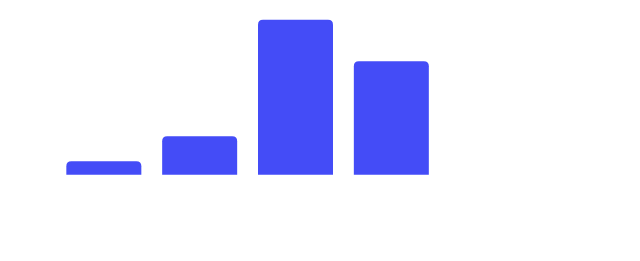
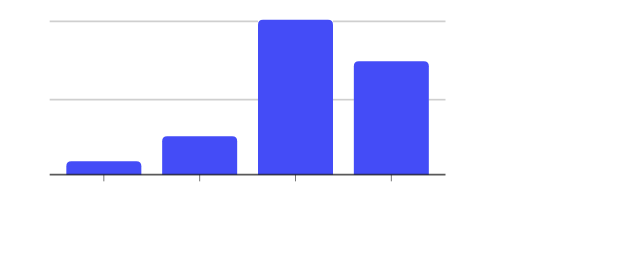
Before and after one commit to MilkMidav/svg, a plain HTML site: page index.html in a window 1280 px wide. Shown: the whole page, without its empty margins (0-640 px from the left). Drawn offline with Linux system fonts and the light colour scheme.

Commit message:
add transparent line in chatr

```diff
--- a/index.html
+++ b/index.html
@@ -15,6 +15,16 @@
       <path d="M135,200  h90  v-40 q0,-6 -6,-6 h-78 q-6,0 -6,6" fill="#444cf7" />
       <path d="M250,200  h90  v-180 q0,-6 -6,-6 h-78 q-6,0 -6,6" fill="#444cf7" />
       <path d="M365,200  h90  v-130 q0,-6 -6,-6 h-78 q-6,0 -6,6" fill="#444cf7" />
+      <line x1="0" y1="200" x2="475" y2="200" stroke="rgba(19, 19, 19, 0.7)" stroke-width="2px" />
+      <line x1="65" y1="200" x2="65" y2="208" stroke="rgba(19, 19, 19, 0.7)" stroke-width="1px" />
+      <line x1="180" y1="200" x2="180" y2="208" stroke="rgba(19, 19, 19, 0.7)" stroke-width="1px" />
+      <line x1="295" y1="200" x2="295" y2="208" stroke="rgba(19, 19, 19, 0.7)" stroke-width="1px" />
+      <line x1="410" y1="200" x2="410" y2="208" stroke="rgba(19, 19, 19, 0.7)" stroke-width="1px" />
+      <line x1="0" y1="110" x2="250" y2="110" stroke="rgba(19, 19, 19, 0.2)" stroke-width="2px" />
+      <line x1="340" y1="110" x2="365" y2="110" stroke="rgba(19, 19, 19, 0.2)" stroke-width="2px" />
+      <line x1="455" y1="110" x2="475" y2="110" stroke="rgba(19, 19, 19, 0.2)" stroke-width="2px" />
+      <line x1="0" y1="16" x2="250" y2="16" stroke="rgba(19, 19, 19, 0.2)" stroke-width="2px" />
+      <line x1="340" y1="16" x2="475" y2="16" stroke="rgba(19, 19, 19, 0.2)" stroke-width="2px" />
 
     </svg>
   </main>
```
